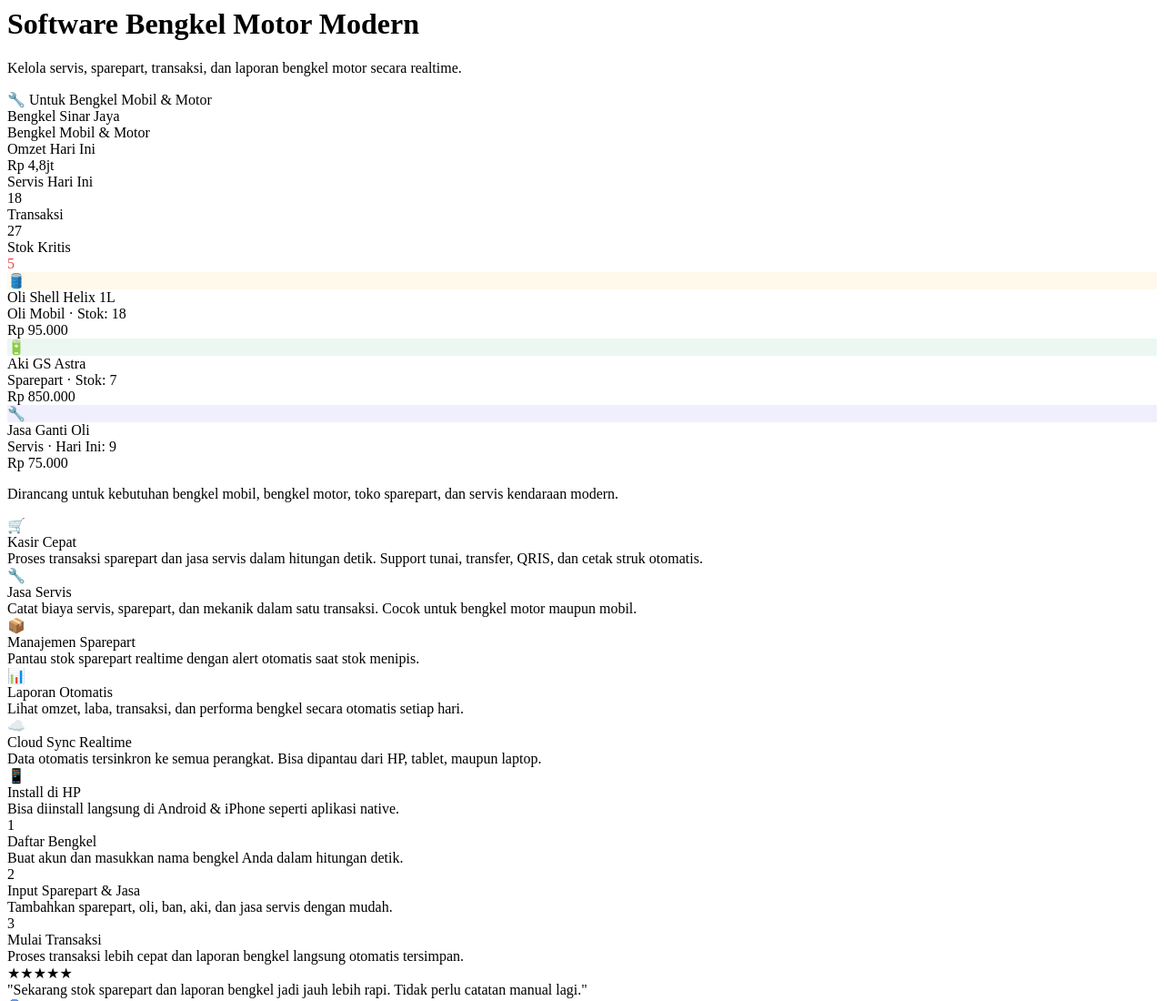
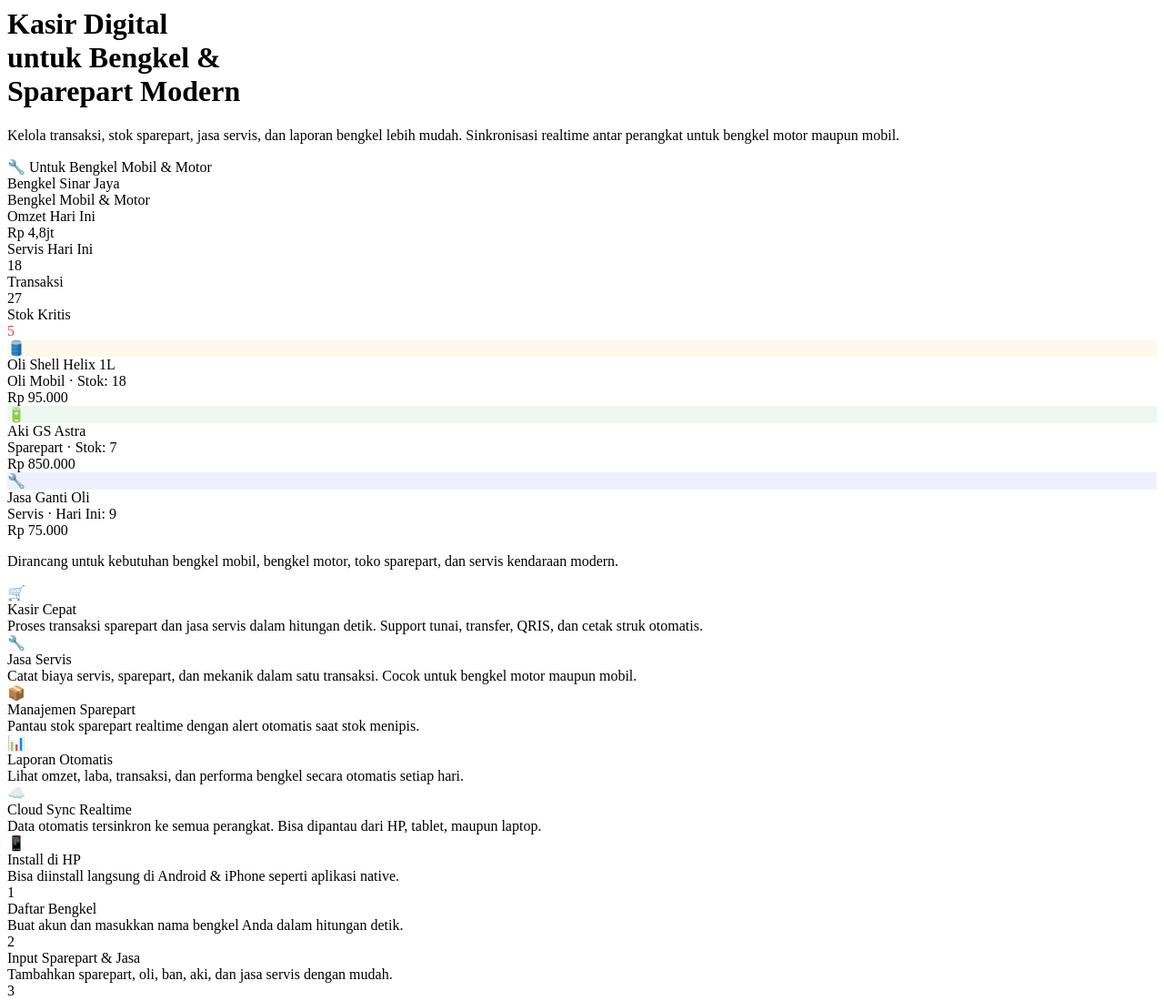
Before and after one commit to aprisandiii/motokas-landing, a plain HTML site: page index.html in a window 1280 px wide. Shown: the top 1100 px of the page at 91% size. Drawn offline with Linux system fonts and the light colour scheme.

Commit message:
Update index.html

```diff
--- a/index.html
+++ b/index.html
@@ -3,13 +3,15 @@ UBAH HERO TITLE
 GANTI BAGIAN INI
 ========================================================= -->
 
-<h1>
-Software Bengkel Motor Modern
+<h1 class="hero-title">
+  Kasir Digital<br>
+  untuk Bengkel &<br>
+  <span class="highlight">Sparepart Modern</span>
 </h1>
 
-<p>
-Kelola servis, sparepart, transaksi,
-dan laporan bengkel motor secara realtime.
+<p class="hero-sub">
+  Kelola transaksi, stok sparepart, jasa servis, dan laporan bengkel lebih mudah.
+  Sinkronisasi realtime antar perangkat untuk bengkel motor maupun mobil.
 </p>
 
 
```
